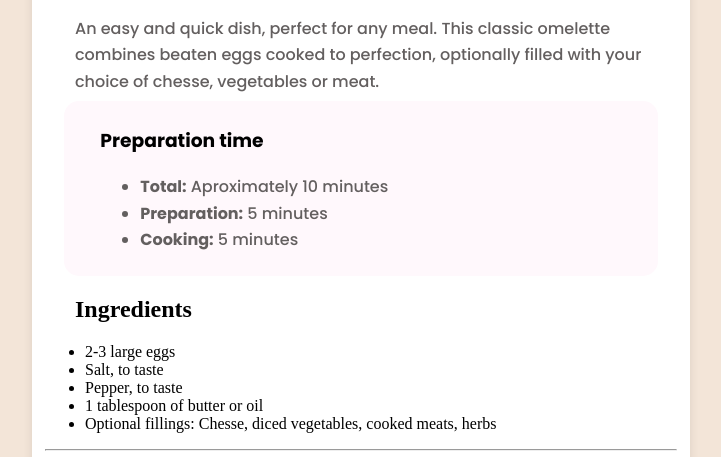
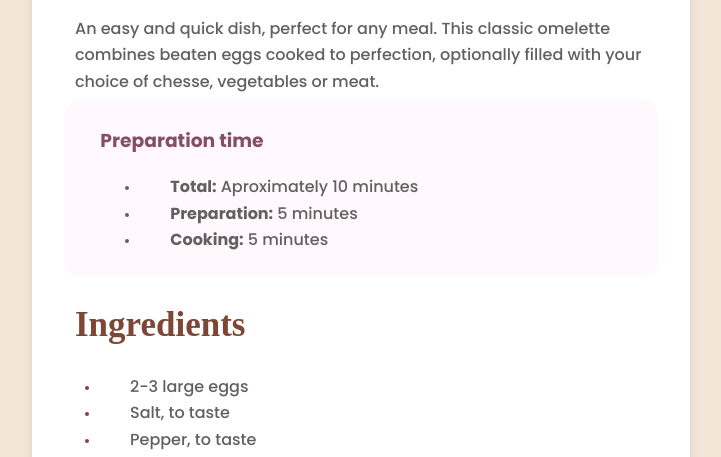
Before and after one commit to Joao-Pedro-Matias/WEB-Joao_Matias, a plain HTML site: page Exercicíos/Exercicio2_Receita/EX2_Recipe.html in a window 1280 px wide. Shown: the part 475-932 px from the top of the page, without its empty margins (279-1000 px from the left). Drawn offline with Linux system fonts and the light colour scheme; a web font is replaced by a local one.

Commit message:
EX2_Recipe3

```diff
--- a/Exercicíos/Exercicio2_Receita/EX2.css
+++ b/Exercicíos/Exercicio2_Receita/EX2.css
@@ -13,7 +13,7 @@ body {
 
 }
 
-.pink_card{
+.pink_card {
   background-color: #fff8fc;
   width: 92%;
   max-width: 95%;
@@ -36,7 +36,7 @@ body {
   font-family: "Poppins", serif;
   font-weight: 500;
   font-style: normal;
-    color:#635f5f;
+  color: #635f5f;
 
 
 }
@@ -53,6 +53,12 @@ h1 {
 
 h2 {
   margin-left: 30px;
+  font-size: 35px;
+  color: #7D4735;
+
+  font-family: "Monomakh", serif;
+  font-weight: 600;
+  font-style: normal;
 }
 
 h3 {
@@ -61,7 +67,54 @@ h3 {
   font-family: "Poppins", serif;
   font-weight: 500;
   font-style: normal;
+  color: #854E67;
 }
+
+.ul_prep-time {
+     align-items: center;
+}
+
+.ul_prep-time li::marker{
+  font-size: 0.7em;
+  color: #854E67
+
+}
+
+.ul_prep-time li {
+  margin-left: 30px;
+  margin-right: 30px;
+  line-height: 7mm;
+  padding-left: 30px;
+
+  font-family: "Poppins", serif;
+  font-weight: 500;
+  font-style: normal;
+  color: #635f5f;
+}
+
+.ul_ingredients {
+  margin-left: -15px;
+  align-items: center;
+}
+
+.ul_ingredients li::marker{
+  font-size: 0.7em;
+  color: #7D4735
+}
+
+.ul_ingredients li {
+  margin-left: 30px;
+  margin-right: 30px;
+  line-height: 7mm;
+  padding-left: 30px;
+
+  font-family: "Poppins", serif;
+  font-weight: 500;
+  font-style: normal;
+  color: #635f5f;
+}
+
+
 
 
 
--- a/Exercicíos/Exercicio2_Receita/EX2_Recipe.html
+++ b/Exercicíos/Exercicio2_Receita/EX2_Recipe.html
@@ -32,18 +32,18 @@
 
         <section>
             <div class="pink_card">
-            <h3><b>Preparation time</b></h3>
-            <ul class="normal_text">
-                <li><b>Total:</b> Aproximately 10 minutes</li>
-                <li><b>Preparation:</b> 5 minutes</li>
-                <li><b>Cooking:</b> 5 minutes</li>
-            </ul>
+                <h3><b>Preparation time</b></h3>
+                <ul class="ul_prep-time">
+                    <li><b>Total:</b> Aproximately 10 minutes</li>
+                    <li><b>Preparation:</b> 5 minutes</li>
+                    <li><b>Cooking:</b> 5 minutes</li>
+                </ul>
             </div>
         </section>
 
         <section>
             <h2>Ingredients</h2>
-            <ul>
+            <ul class="ul_ingredients">
                 <li>2-3 large eggs</li>
                 <li>Salt, to taste</li>
                 <li>Pepper, to taste</li>
```
Also changed, not shown: Teste3.html (added, +38 -0 lines). Lines whose indentation alone changed are shown as unchanged.
